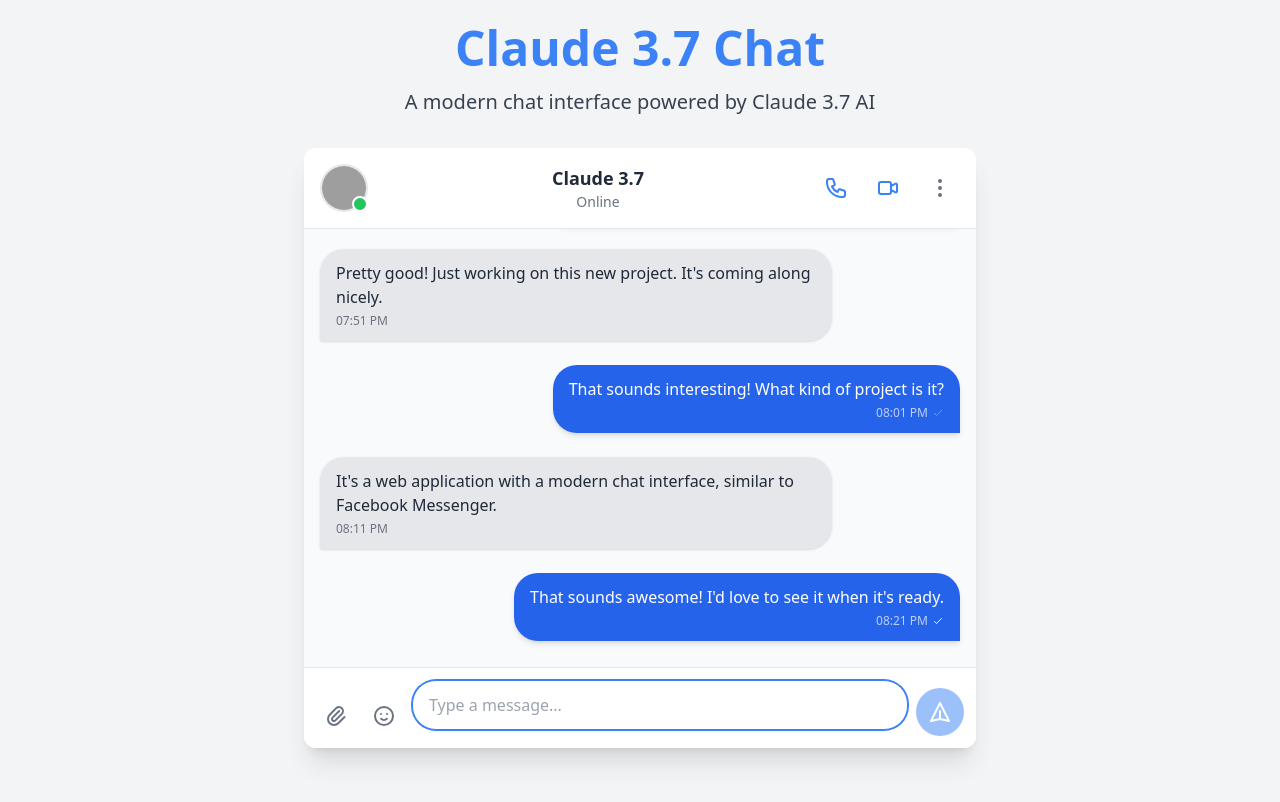
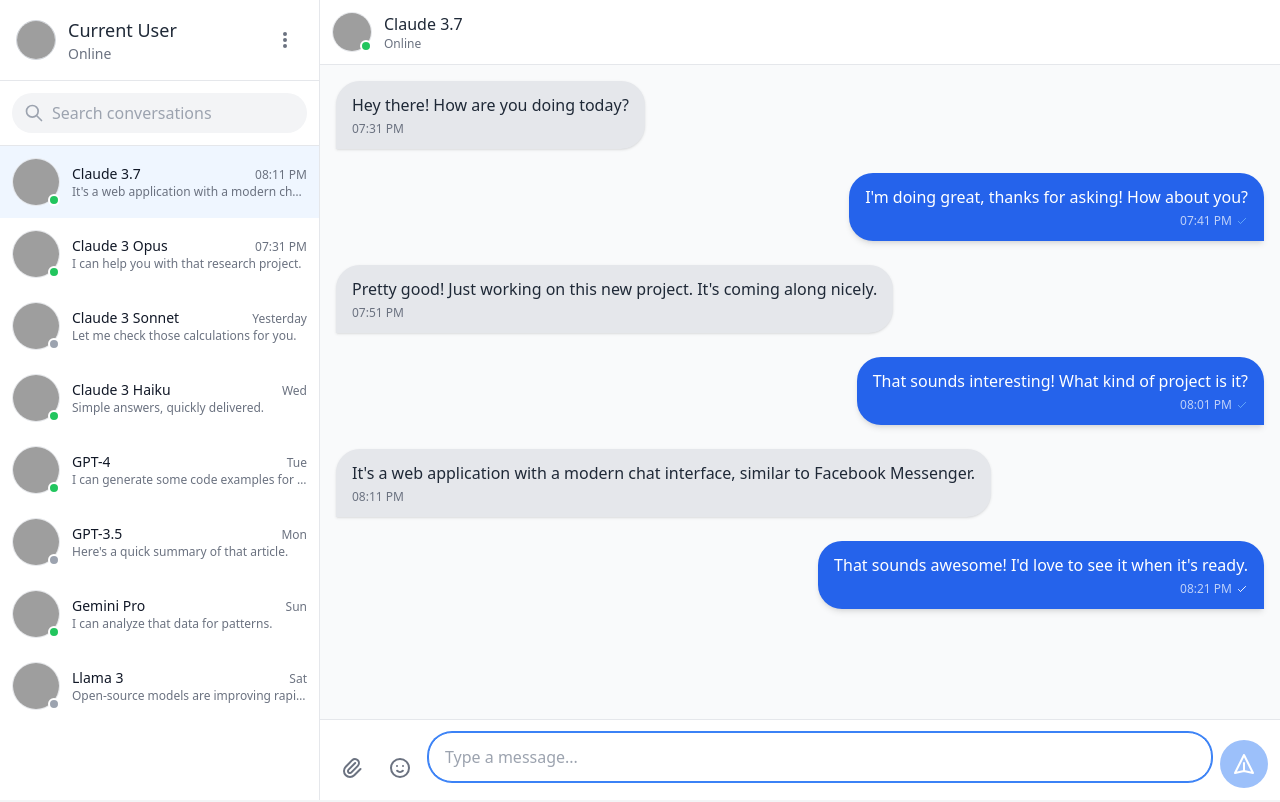
Before and after one commit to drinkredwine/qqchat, a Nuxt app: page / in a window 1280 px wide. Shown: the top 802 px of the page. Built offline with nearby package versions, Linux system fonts and the light colour scheme; grey boxes are pictures that could not be loaded.

Commit message:
Create immersive chat experience with contacts panel

```diff
--- a/components/chat/ChatContainer.vue
+++ b/components/chat/ChatContainer.vue
@@ -1,40 +1,23 @@
 <template>
-  <div class="flex flex-col h-[600px] w-full max-w-2xl bg-white rounded-xl shadow-xl overflow-hidden">
-    <!-- Chat header -->
-    <div class="flex items-center p-4 border-b border-gray-200 bg-white">
+  <div class="flex flex-col h-full w-full bg-white overflow-hidden">
+    <!-- Chat header - minimal version -->
+    <div class="flex items-center p-3 border-b border-gray-200 bg-white">
       <div class="relative mr-3">
         <img
           :src="activeChat.avatar"
           :alt="activeChat.name"
-          class="w-12 h-12 rounded-full object-cover border-2 border-gray-200"
+          class="w-10 h-10 rounded-full object-cover border border-gray-200"
         >
         <span
-          class="absolute bottom-0 right-0 w-4 h-4 rounded-full border-2 border-white"
+          class="absolute bottom-0 right-0 w-3 h-3 rounded-full border-2 border-white"
           :class="activeChat.isOnline ? 'bg-green-500' : 'bg-gray-400'"
         ></span>
       </div>
       <div class="flex-1">
-        <h3 class="text-lg font-semibold text-gray-800">{{ activeChat.name }}</h3>
-        <p class="text-sm text-gray-500">
+        <h3 class="text-base font-medium text-gray-800">{{ activeChat.name }}</h3>
+        <p class="text-xs text-gray-500">
           {{ activeChat.isOnline ? 'Online' : formatLastSeen(activeChat.lastSeen) }}
         </p>
-      </div>
-      <div class="flex space-x-3">
-        <button class="p-2 rounded-full hover:bg-gray-100 transition-colors">
-          <svg xmlns="http://www.w3.org/2000/svg" class="h-6 w-6 text-blue-500" fill="none" viewBox="0 0 24 24" stroke="currentColor">
-            <path stroke-linecap="round" stroke-linejoin="round" stroke-width="2" d="M3 5a2 2 0 012-2h3.28a1 1 0 01.948.684l1.498 4.493a1 1 0 01-.502 1.21l-2.257 1.13a11.042 11.042 0 005.516 5.516l1.13-2.257a1 1 0 011.21-.502l4.493 1.498a1 1 0 01.684.949V19a2 2 0 01-2 2h-1C9.716 21 3 14.284 3 6V5z" />
-          </svg>
-        </button>
-        <button class="p-2 rounded-full hover:bg-gray-100 transition-colors">
-          <svg xmlns="http://www.w3.org/2000/svg" class="h-6 w-6 text-blue-500" fill="none" viewBox="0 0 24 24" stroke="currentColor">
-            <path stroke-linecap="round" stroke-linejoin="round" stroke-width="2" d="M15 10l4.553-2.276A1 1 0 0121 8.618v6.764a1 1 0 01-1.447.894L15 14M5 18h8a2 2 0 002-2V8a2 2 0 00-2-2H5a2 2 0 00-2 2v8a2 2 0 002 2z" />
-          </svg>
-        </button>
-        <button class="p-2 rounded-full hover:bg-gray-100 transition-colors">
-          <svg xmlns="http://www.w3.org/2000/svg" class="h-6 w-6 text-gray-500" fill="none" viewBox="0 0 24 24" stroke="currentColor">
-            <path stroke-linecap="round" stroke-linejoin="round" stroke-width="2" d="M12 5v.01M12 12v.01M12 19v.01M12 6a1 1 0 110-2 1 1 0 010 2zm0 7a1 1 0 110-2 1 1 0 010 2zm0 7a1 1 0 110-2 1 1 0 010 2z" />
-          </svg>
-        </button>
       </div>
     </div>
 
@@ -43,7 +26,7 @@
       <div v-for="(message, index) in messages" :key="message.id || index" class="mb-4 message-container">
         <ChatMessage
           :message="message"
-          :isOwn="message.senderId === currentUser.id"
+          :isOwn="message.senderId === props.currentUser.id"
         />
       </div>
     </div>
@@ -98,20 +81,15 @@
 import { useChat } from '~/composables/useChat';
 import ChatMessage from './ChatMessage.vue';
 
-// Mock data for the current user
-const currentUser = ref({
-  id: 1,
-  name: 'Current User',
-  avatar: 'https://i.pravatar.cc/150?img=1'
-});
-
-// Mock data for the active chat
-const activeChat = ref({
-  id: 2,
-  name: 'Claude 3.7',
-  avatar: 'https://i.pravatar.cc/150?img=2',
-  isOnline: true,
-  lastSeen: new Date()
+const props = defineProps({
+  activeChat: {
+    type: Object,
+    required: true
+  },
+  currentUser: {
+    type: Object,
+    required: true
+  }
 });
 
 // Use our chat composable
@@ -203,7 +181,7 @@
     id: messages.value.length + 1,
     content: messageText.value,
     timestamp: new Date(),
-    senderId: currentUser.value.id,
+    senderId: props.currentUser.id,
     status: 'sent'
   };
 
@@ -221,7 +199,7 @@
     id: messages.value.length + 1,
     content: '',
     timestamp: new Date(),
-    senderId: activeChat.value.id,
+    senderId: props.activeChat.id,
     status: 'typing',
     isStreaming: true
   };
@@ -239,7 +217,7 @@
     if (msg.id === assistantMessage.id) continue;
 
     apiMessages.push({
-      role: msg.senderId === currentUser.value.id ? 'user' : 'assistant',
+      role: msg.senderId === props.currentUser.id ? 'user' : 'assistant',
       content: msg.content
     });
   }
--- /dev/null
+++ b/components/chat/ChatSidebar.vue
@@ -0,0 +1,215 @@
+<template>
+  <div class="w-80 h-full bg-white border-r border-gray-200 overflow-hidden flex flex-col">
+    <!-- User profile section -->
+    <div class="p-4 border-b border-gray-200">
+      <div class="flex items-center">
+        <img :src="currentUser.avatar" :alt="currentUser.name" class="w-10 h-10 rounded-full object-cover border border-gray-300">
+        <div class="ml-3 flex-1">
+          <h3 class="text-lg font-medium text-gray-800">{{ currentUser.name }}</h3>
+          <p class="text-sm text-gray-500">Online</p>
+        </div>
+        <button class="p-2 rounded-full hover:bg-gray-100 text-gray-500">
+          <svg xmlns="http://www.w3.org/2000/svg" class="h-5 w-5" viewBox="0 0 20 20" fill="currentColor">
+            <path d="M10 6a2 2 0 110-4 2 2 0 010 4zM10 12a2 2 0 110-4 2 2 0 010 4zM10 18a2 2 0 110-4 2 2 0 010 4z" />
+          </svg>
+        </button>
+      </div>
+    </div>
+
+    <!-- Search bar -->
+    <div class="p-3 border-b border-gray-200">
+      <div class="relative">
+        <input
+          type="text"
+          placeholder="Search conversations"
+          class="w-full py-2 pl-10 pr-4 rounded-full bg-gray-100 border-0 focus:ring-2 focus:ring-blue-500 focus:bg-white transition-colors"
+        >
+        <div class="absolute left-3 top-2.5 text-gray-400">
+          <svg xmlns="http://www.w3.org/2000/svg" class="h-5 w-5" fill="none" viewBox="0 0 24 24" stroke="currentColor">
+            <path stroke-linecap="round" stroke-linejoin="round" stroke-width="2" d="M21 21l-6-6m2-5a7 7 0 11-14 0 7 7 0 0114 0z" />
+          </svg>
+        </div>
+      </div>
+    </div>
+
+    <!-- Contacts list -->
+    <div class="flex-1 overflow-y-auto">
+      <div
+        v-for="contact in contacts"
+        :key="contact.id"
+        @click="selectContact(contact)"
+        :class="[
+          'flex items-center p-3 cursor-pointer transition-colors hover:bg-gray-50',
+          activeContact.id === contact.id ? 'bg-blue-50' : ''
+        ]"
+      >
+        <div class="relative">
+          <img
+            :src="contact.avatar"
+            :alt="contact.name"
+            class="w-12 h-12 rounded-full object-cover border border-gray-200"
+          >
+          <span
+            class="absolute bottom-0 right-0 w-3 h-3 rounded-full border-2 border-white"
+            :class="contact.isOnline ? 'bg-green-500' : 'bg-gray-400'"
+          ></span>
+        </div>
+        <div class="ml-3 flex-1 min-w-0">
+          <div class="flex justify-between items-baseline">
+            <h3 class="text-sm font-medium text-gray-900 truncate">{{ contact.name }}</h3>
+            <span class="text-xs text-gray-500">{{ formatTime(contact.lastMessage?.timestamp) }}</span>
+          </div>
+          <p class="text-xs text-gray-500 truncate">
+            {{ contact.lastMessage?.content || 'No messages yet' }}
+          </p>
+        </div>
+      </div>
+    </div>
+  </div>
+</template>
+
+<script setup>
+import { ref, defineEmits } from 'vue';
+
+const emit = defineEmits(['select-contact']);
+
+// Current user
+const currentUser = ref({
+  id: 1,
+  name: 'Current User',
+  avatar: 'https://i.pravatar.cc/150?img=1'
+});
+
+// Contact list data
+const contacts = ref([
+  {
+    id: 2,
+    name: 'Claude 3.7',
+    avatar: 'https://i.pravatar.cc/150?img=2',
+    isOnline: true,
+    lastMessage: {
+      content: 'It\'s a web application with a modern chat interface.',
+      timestamp: new Date(Date.now() - 1200000),
+    }
+  },
+  {
+    id: 3,
+    name: 'Claude 3 Opus',
+    avatar: 'https://i.pravatar.cc/150?img=3',
+    isOnline: true,
+    lastMessage: {
+      content: 'I can help you with that research project.',
+      timestamp: new Date(Date.now() - 3600000),
+    }
+  },
+  {
+    id: 4,
+    name: 'Claude 3 Sonnet',
+    avatar: 'https://i.pravatar.cc/150?img=4',
+    isOnline: false,
+    lastMessage: {
+      content: 'Let me check those calculations for you.',
+      timestamp: new Date(Date.now() - 86400000),
+    }
+  },
+  {
+    id: 5,
+    name: 'Claude 3 Haiku',
+    avatar: 'https://i.pravatar.cc/150?img=5',
+    isOnline: true,
+    lastMessage: {
+      content: 'Simple answers, quickly delivered.',
+      timestamp: new Date(Date.now() - 172800000),
+    }
+  },
+  {
+    id: 6,
+    name: 'GPT-4',
+    avatar: 'https://i.pravatar.cc/150?img=6',
+    isOnline: true,
+    lastMessage: {
+      content: 'I can generate some code examples for you.',
+      timestamp: new Date(Date.now() - 259200000),
+    }
+  },
+  {
+    id: 7,
+    name: 'GPT-3.5',
+    avatar: 'https://i.pravatar.cc/150?img=7',
+    isOnline: false,
+    lastMessage: {
+      content: 'Here\'s a quick summary of that article.',
+      timestamp: new Date(Date.now() - 345600000),
+    }
+  },
+  {
+    id: 8,
+    name: 'Gemini Pro',
+    avatar: 'https://i.pravatar.cc/150?img=8',
+    isOnline: true,
+    lastMessage: {
+      content: 'I can analyze that data for patterns.',
+      timestamp: new Date(Date.now() - 432000000),
+    }
+  },
+  {
+    id: 9,
+    name: 'Llama 3',
+    avatar: 'https://i.pravatar.cc/150?img=9',
+    isOnline: false,
+    lastMessage: {
+      content: 'Open-source models are improving rapidly.',
+      timestamp: new Date(Date.now() - 518400000),
+    }
+  }
+]);
+
+// Currently active contact
+const activeContact = ref(contacts.value[0]);
+
+// Select a contact
+const selectContact = (contact) => {
+  activeContact.value = contact;
+  emit('select-contact', contact);
+};
+
+// Format timestamp
+const formatTime = (timestamp) => {
+  if (!timestamp) return '';
+
+  const now = new Date();
+  const messageDate = new Date(timestamp);
+  const diffDays = Math.floor((now - messageDate) / (1000 * 60 * 60 * 24));
+
+  if (diffDays === 0) {
+    return messageDate.toLocaleTimeString([], { hour: '2-digit', minute: '2-digit' });
+  } else if (diffDays === 1) {
+    return 'Yesterday';
+  } else if (diffDays < 7) {
+    const days = ['Sun', 'Mon', 'Tue', 'Wed', 'Thu', 'Fri', 'Sat'];
+    return days[messageDate.getDay()];
+  } else {
+    return messageDate.toLocaleDateString([], { month: 'short', day: 'numeric' });
+  }
+};
+</script>
+
+<style scoped>
+/* Custom scrollbar for contacts list */
+.overflow-y-auto::-webkit-scrollbar {
+  width: 6px;
+}
+
+.overflow-y-auto::-webkit-scrollbar-track {
+  background: transparent;
+}
+
+.overflow-y-auto::-webkit-scrollbar-thumb {
+  background-color: rgba(0, 0, 0, 0.1);
+  border-radius: 3px;
+}
+
+.overflow-y-auto::-webkit-scrollbar-thumb:hover {
+  background-color: rgba(0, 0, 0, 0.2);
+}
+</style>
--- /dev/null
+++ b/components/chat/ImmersiveChatLayout.vue
@@ -0,0 +1,50 @@
+<template>
+  <div class="flex h-screen w-full bg-gray-100 overflow-hidden">
+    <!-- Sidebar with contacts -->
+    <ChatSidebar @select-contact="handleContactSelect" />
+
+    <!-- Main chat area -->
+    <div class="flex-1 flex flex-col">
+      <!-- Chat container -->
+      <ChatContainer
+        :active-chat="activeContact"
+        :current-user="currentUser"
+        class="flex-1"
+      />
+    </div>
+  </div>
+</template>
+
+<script setup>
+import { ref } from 'vue';
+import ChatSidebar from './ChatSidebar.vue';
+import ChatContainer from './ChatContainer.vue';
+
+// Current user data
+const currentUser = ref({
+  id: 1,
+  name: 'Current User',
+  avatar: 'https://i.pravatar.cc/150?img=1'
+});
+
+// Active contact (default to Claude 3.7)
+const activeContact = ref({
+  id: 2,
+  name: 'Claude 3.7',
+  avatar: 'https://i.pravatar.cc/150?img=2',
+  isOnline: true,
+  lastSeen: new Date()
+});
+
+// Handle contact selection from sidebar
+const handleContactSelect = (contact) => {
+  activeContact.value = contact;
+};
+</script>
+
+<style scoped>
+/* Make the layout fill the entire viewport */
+.h-screen {
+  height: 100vh;
+}
+</style>
--- a/pages/index.vue
+++ b/pages/index.vue
@@ -1,16 +1,9 @@
 <template>
-  <div class="flex flex-col justify-center items-center min-h-screen bg-gray-100 p-6">
-    <div class="w-full max-w-4xl mx-auto mb-8 text-center">
-      <h1 class="text-5xl font-bold text-blue-500 mb-4">Claude 3.7 Chat</h1>
-      <p class="text-xl text-gray-700 mb-8">A modern chat interface powered by Claude 3.7 AI</p>
+  <div>
+    <!-- Immersive Chat Layout -->
+    <ImmersiveChatLayout />
 
-      <!-- Chat Container Component -->
-      <div class="flex justify-center">
-        <chat-container />
-      </div>
-    </div>
-
-    <!-- Original demo components (hidden for now) -->
+    <!-- Original demo components (hidden) -->
     <div class="hidden">
       <TailwindCard />
       <TailwindFeatures />
@@ -18,17 +11,17 @@
   </div>
 </template>
 
-<script>
-export default {
-  head: {
-    title: 'Facebook-Style Chat - Home',
-    meta: [
-      {
-        hid: 'description',
-        name: 'description',
-        content: 'A modern chat interface built with Nuxt.js and Tailwind CSS. Experience seamless communication with our Facebook-style chat application.'
-      }
-    ]
-  }
-}
+<script setup>
+import ImmersiveChatLayout from '~/components/chat/ImmersiveChatLayout.vue';
+
+// Page metadata
+useHead({
+  title: 'AI Chat Interface',
+  meta: [
+    {
+      name: 'description',
+      content: 'An immersive chat interface built with Nuxt.js and Tailwind CSS. Experience seamless communication with various AI assistants.'
+    }
+  ]
+});
 </script>
```
